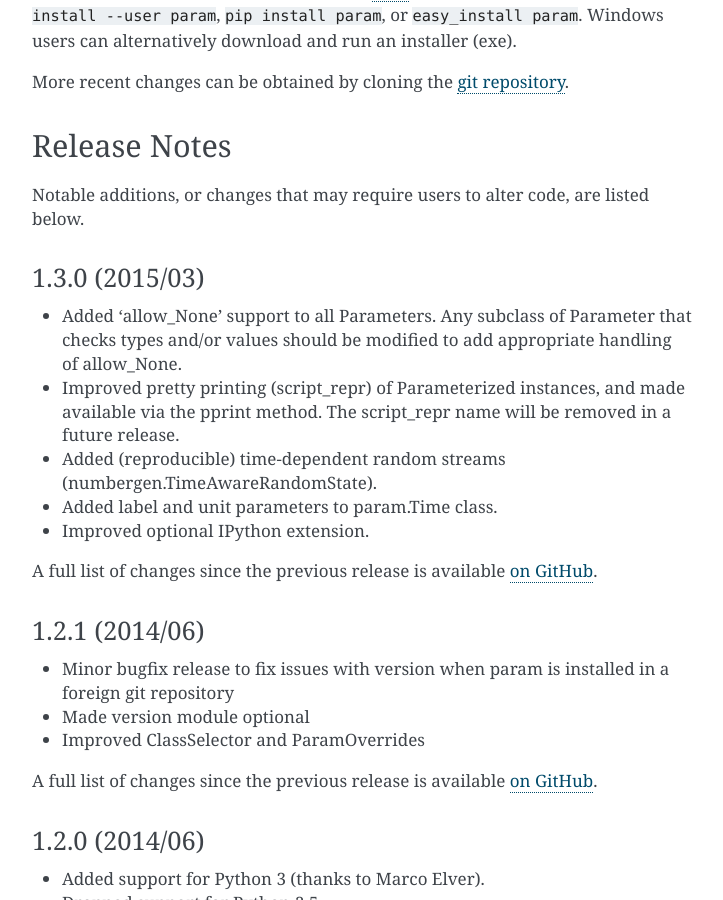
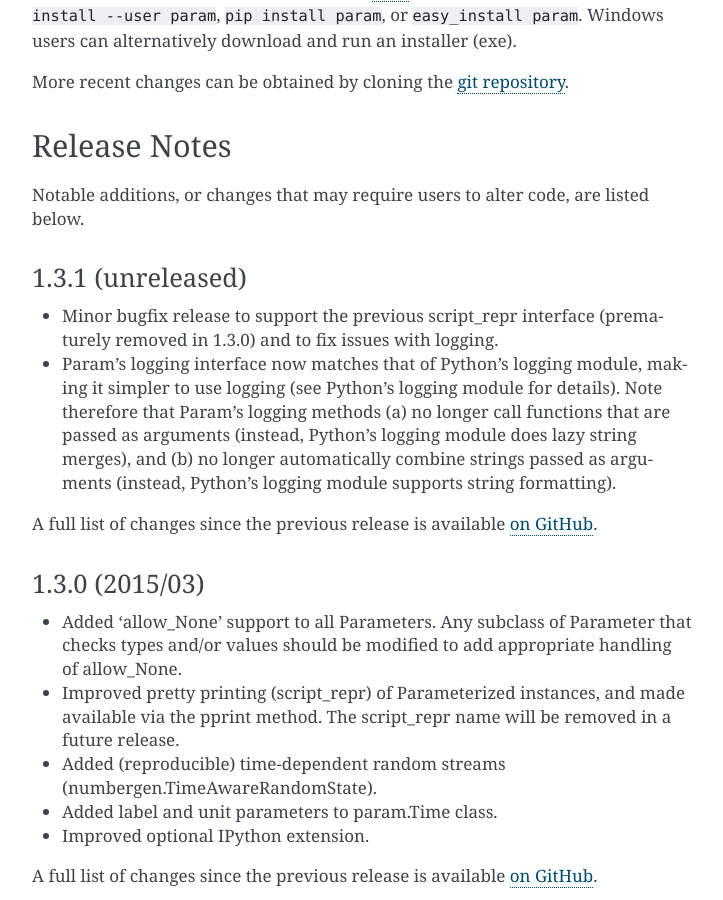
Before and after one commit to holoviz/param, a Sphinx documentation site: the page built from doc/index.rst, in a window 1280 px wide and 900 px high, scrolled down 2779 px. Shown: the whole window, without its empty margins (388-1111 px from the left). Built offline with Sphinx 7.4.7, drawn with Linux system fonts in a browser that asks for light colours; pages that are not in the unit, such as notebooks, are missing from menus.

Commit message:
First pass at 1.3.1 release notes.

```diff
--- a/doc/index.rst
+++ b/doc/index.rst
@@ -135,6 +135,23 @@
 Notable additions, or changes that may require users to alter code,
 are listed below.
 
+1.3.1 (unreleased)
+__________________
+
+* Minor bugfix release to support the previous script_repr interface
+  (prematurely removed in 1.3.0) and to fix issues with logging.
+* Param's logging interface now matches that of Python's logging
+  module, making it simpler to use logging (see Python's logging
+  module for details). Note therefore that Param's logging methods (a)
+  no longer call functions that are passed as arguments (instead,
+  Python's logging module does lazy string merges), and (b) no longer
+  automatically combine strings passed as arguments (instead, Python's
+  logging module supports string formatting).
+
+A full list of changes since the previous release is available
+`on GitHub <https://github.com/ioam/param/compare/v1.3.0...master>`_.
+
+
 1.3.0 (2015/03)
 _______________
 
```
